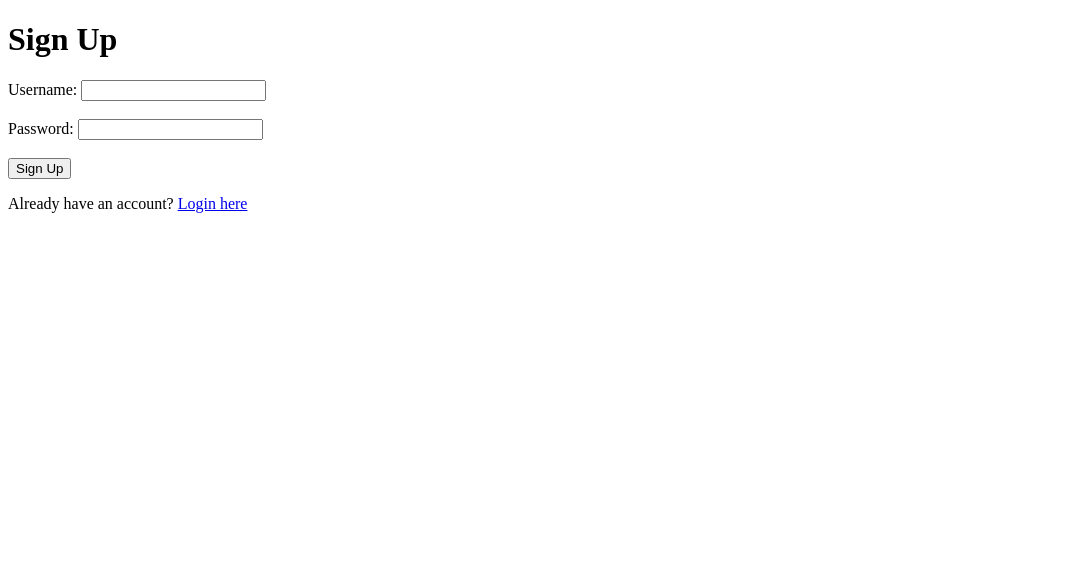
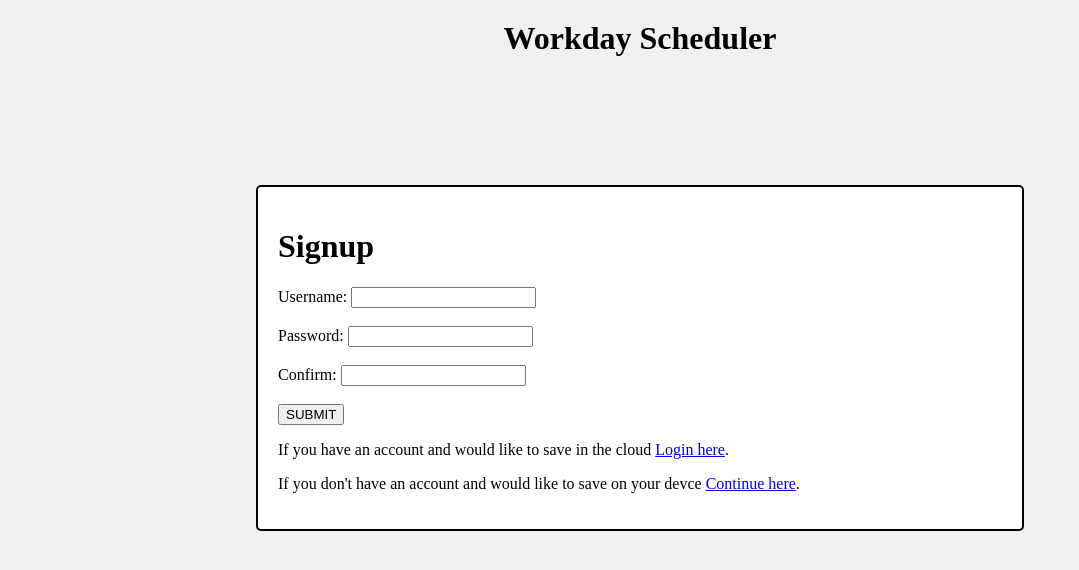
Before and after one commit to jasoncano1/Workday-Scheduler, a website: page public/signup.html in a window 1280 px wide. Shown: the whole page, without its empty margins (0-1079 px from the left). Drawn offline with Linux system fonts and the light colour scheme.

Commit message:
worked on login,signup,continue functionality

```diff
--- a/public/signup.html
+++ b/public/signup.html
@@ -1,13 +1,17 @@
 <!DOCTYPE html>
 <html lang="en">
   <head>
+    <link rel="stylesheet" href="./css/login.css" />
     <meta charset="UTF-8" />
-    <title>Signup Page</title>
+    <title>Login Page</title>
     <!-- Add your CSS styling here -->
   </head>
   <body>
-    <h1>Sign Up</h1>
-    <!-- Form sends a POST request to /signup -->
+    <h1 id="title">Workday Scheduler</h1>
+    <main id="main">
+
+    <h1>Signup</h1>
+    <!-- Form sends a POST request to /login -->
     <form action="/signup" method="POST">
       <label for="username">Username:</label>
       <input type="text" name="username" id="username" required />
@@ -15,10 +19,18 @@
       <label for="password">Password:</label>
       <input type="password" name="password" id="password" required />
       <br /><br />
-      <button type="submit">Sign Up</button>
+      <label for="password">Confirm:</label>
+      <input type="password" name="password" id="confirmPW" required />
+      <br /><br />
+      <button type="submit">SUBMIT</button>
     </form>
     <p>
-      Already have an account? <a href="/login">Login here</a>
+      If you have an account and would like to save in the cloud <a href="/">Login here</a>.
+    </p>
+    <p>
+      If you don't have an account and would like to save on your devce <a href="/workday">Continue here</a>.
     </p>
   </body>
+</main>
+
 </html>
```
Also changed, not shown: public/login.html (+1 -1 lines), routes/htmlRoutes.js (+7 -6 lines), public/scheduler.html (renamed from public/index.html).
